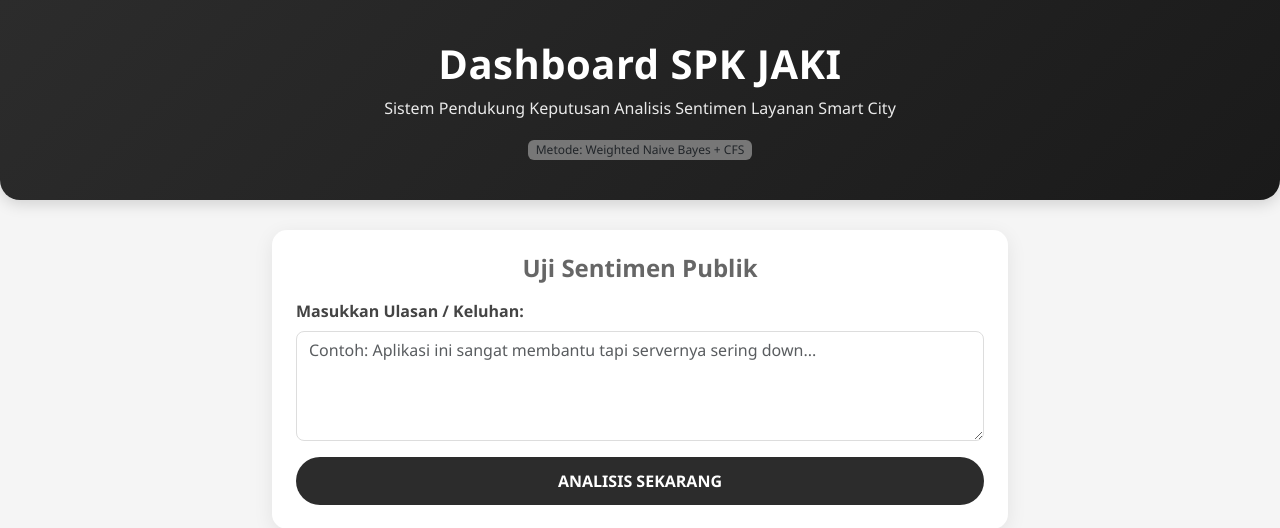
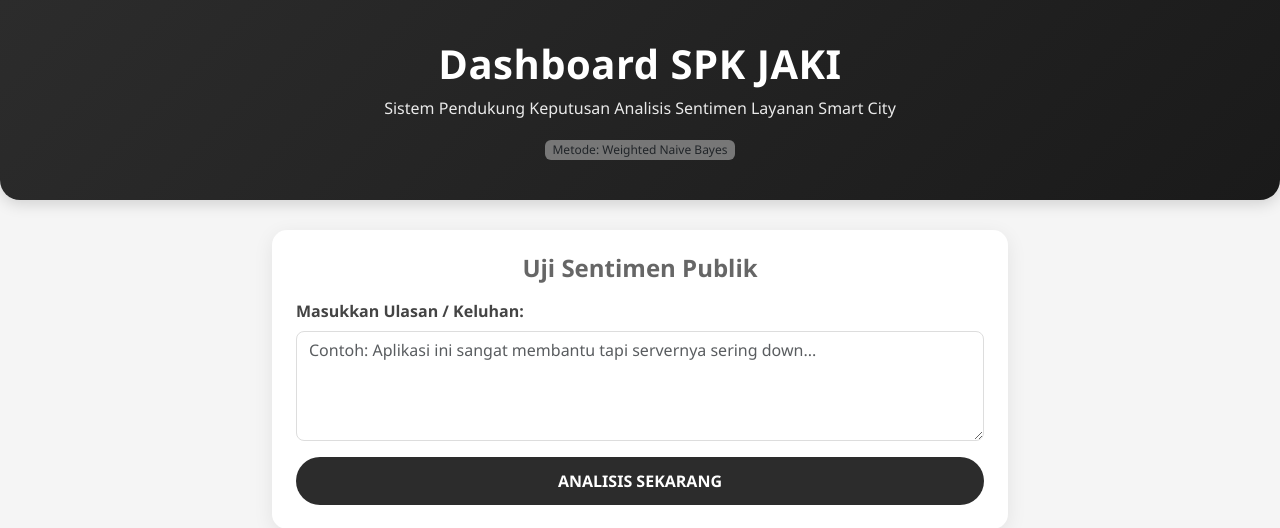
Before and after one commit to AryaWiratama26/JAKI-NaiveBayes-CFS, a Flask app: page / in a window 1280 px wide. Shown: the top 528 px of the page. Run offline with Flask 3, Linux system fonts and the light colour scheme; parts of the project's set-up code (start-up, migrations or seed data) failed here and were passed over.

Commit message:
jaki naive bayes weighted

```diff
--- a/templates/index.html
+++ b/templates/index.html
@@ -118,7 +118,7 @@
     <div class="hero text-center">
         <h1>Dashboard SPK JAKI</h1>
         <p>Sistem Pendukung Keputusan Analisis Sentimen Layanan Smart City</p>
-        <span class="badge bg-warning text-dark">Metode: Weighted Naive Bayes + CFS</span>
+        <span class="badge bg-warning text-dark">Metode: Weighted Naive Bayes</span>
     </div>
 
     <div class="container">
```
